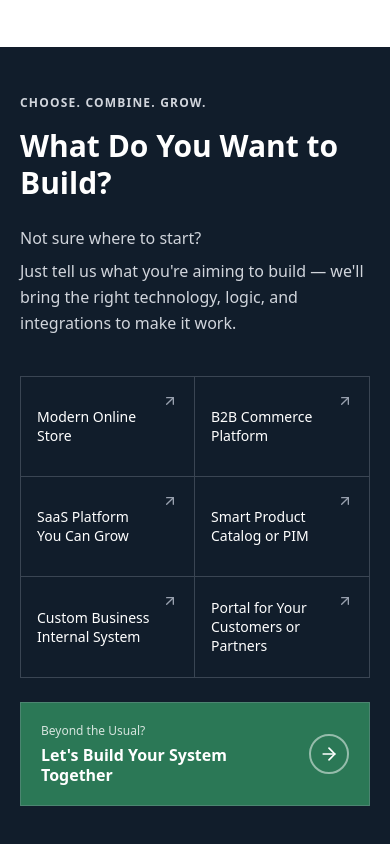
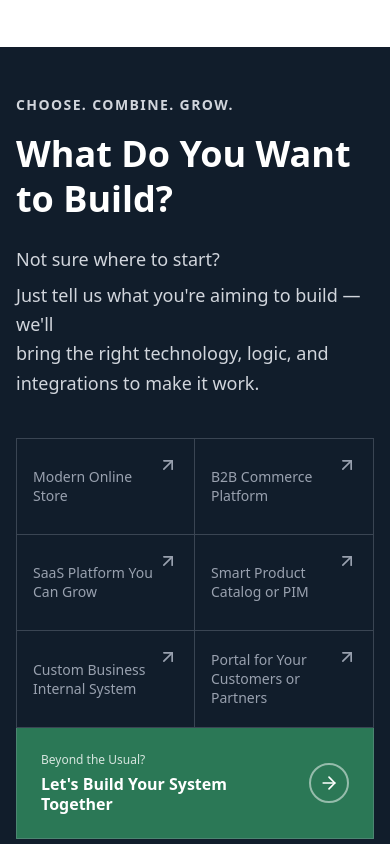
Before and after one commit to abdullah-fareed1/synergic, a Next.js app: page / in a window 390 px wide. Shown: the part 3060-3904 px from the top of the page. Built offline with nearby package versions, Linux system fonts and the light colour scheme.

Commit message:
QA Review - fixed Buildfusion section

```diff
--- a/app/home/sections/BuildFusionTopSection.tsx
+++ b/app/home/sections/BuildFusionTopSection.tsx
@@ -14,7 +14,7 @@ export default function BuildFusionTopSection() {
 
   return (
     <>
-      {/* DESKTOP VERSION - Grid Layout */}
+      {/* DESKTOP */}
       <GridSection
         bgColor="bg-[#111D2B]"
         showLines={[true, false, false, false, false]}
@@ -22,28 +22,26 @@ export default function BuildFusionTopSection() {
         desktopOnly={true}
       >
         <GridContainer className="items-start">
-          {/* LEFT — A-B */}
           <GridCol span="AB" className="pr-16 pl-8">
             <p className="text-sm text-white font-bold tracking-widest uppercase mb-6">
               CHOOSE. COMBINE. GROW.
             </p>
 
-            <h2 className="text-5xl font-bold leading-tight mb-8">
+            <h2 className="text-5xl font-extrabold leading-tight mb-8">
               What Do You Want <br />
               to Build?
             </h2>
 
-            <p className="text-lg text-gray-300 mb-2">Not sure where to start?</p>
+            <p className="text-xl text-gray-300 mb-4">Not sure where to start?</p>
 
-            <p className="text-lg text-gray-300 max-w-md leading-relaxed">
-              Just tell us what you're aiming to build — we'll bring the right
-              technology, logic, and integrations to make it work.
+            <p className="text-xl text-gray-300 leading-relaxed max-w-lg">
+              Just tell us what you're aiming to build — we'll bring<br/>
+              the right technology, logic, and integrations to <br/>
+              make it work.
             </p>
           </GridCol>
 
-          {/* RIGHT — C-D */}
           <GridCol span="CD">
-            {/* 2 × 3 Options Grid */}
             <div className="grid grid-cols-2 border border-gray-400/30">
               {buildOptions.map((title, i) => (
                 <div
@@ -56,21 +54,20 @@ export default function BuildFusionTopSection() {
                     hover:bg-white/5 transition-colors cursor-pointer
                   `}
                 >
-                  <h3 className="text-lg font-medium pr-8 leading-snug">
+                  <h3 className="text-lg text-gray-400 pr-8 leading-snug">
                     {title}
                   </h3>
 
-                  <ArrowUpRight className="absolute top-6 right-6 w-5 h-5 text-gray-400" />
+                  <ArrowUpRight className="absolute top-6 right-6 w-6 h-6 text-gray-400" />
                 </div>
               ))}
             </div>
 
-            {/* CTA — full C-D width */}
-            <div className="mt-6 border border-gray-400/30 bg-[#2B7856] hover:bg-[#4A8A6D] transition-colors cursor-pointer">
+            <div className="border border-gray-400/30 border-t-0 bg-[#2B7856] cursor-pointer">
               <div className="flex items-center justify-between p-6">
                 <div>
                   <p className="text-sm text-white/80 mb-1">Beyond the Usual?</p>
-                  <h3 className="text-xl font-bold">
+                  <h3 className="text-xl">
                     Let's Build Your System Together
                   </h3>
                 </div>
@@ -84,55 +81,54 @@ export default function BuildFusionTopSection() {
         </GridContainer>
       </GridSection>
 
-      {/* MOBILE VERSION */}
-      <section className="lg:hidden bg-[#111D2B] text-white px-5 py-12">
-        {/* Header Section */}
+      {/* MOBILE */}
+      <section className="lg:hidden bg-[#111D2B] text-white px-4 py-12">
         <div className="mb-10">
-          <p className="text-xs font-bold tracking-widest uppercase mb-4 text-gray-300">
+          <p className="text-sm font-bold tracking-widest uppercase mb-4 text-gray-300">
             CHOOSE. COMBINE. GROW.
           </p>
 
-          <h2 className="text-3xl font-bold leading-tight mb-6">
-            What Do You Want to Build?
+          <h2 className="text-4xl font-extrabold leading-tight mb-6">
+            What Do You Want<br />
+            to Build?
           </h2>
 
-          <p className="text-base text-gray-300 mb-2 font-medium">
+          <p className="text-lg text-gray-300 mb-2">
             Not sure where to start?
           </p>
 
-          <p className="text-base text-gray-300 leading-relaxed">
-            Just tell us what you're aiming to build — we'll bring the right
-            technology, logic, and integrations to make it work.
+          <p className="text-lg text-gray-300 leading-relaxed">
+            Just tell us what you're aiming to build — we'll<br />
+            bring the right technology, logic, and<br />
+            integrations to make it work.
           </p>
         </div>
 
-        {/* Build Options - 2 Column Grid */}
         <div className="grid grid-cols-2 border border-gray-400/30">
           {buildOptions.map((title, i) => (
             <div
               key={title}
               className={`
-                relative p-4 min-h-25 flex items-center
+                relative p-4 h-24 flex items-center
                 border-gray-400/30
                 ${i % 2 === 0 ? "border-r" : ""}
                 ${i < 4 ? "border-b" : ""}
-                hover:bg-white/5 transition-colors cursor-pointer
+                cursor-pointer
               `}
             >
-              <h3 className="text-sm font-medium pr-6 leading-snug">
+              <h3 className="text-sm text-gray-400 pr-6 leading-snug">
                 {title}
               </h3>
-              <ArrowUpRight className="absolute top-4 right-4 w-4 h-4 text-gray-400" />
+              <ArrowUpRight className="absolute top-4 right-4 w-5 h-5 text-gray-400" />
             </div>
           ))}
         </div>
 
-        {/* CTA Button */}
-        <div className="mt-6 border border-gray-400/30 bg-[#2B7856] hover:bg-[#4A8A6D] transition-colors cursor-pointer">
-          <div className="flex items-center justify-between p-5">
+        <div className="border border-gray-400/30 border-t-0 bg-[#2B7856] cursor-pointer">
+          <div className="flex items-center justify-between p-6">
             <div className="pr-4">
               <p className="text-xs text-white/80 mb-1.5">Beyond the Usual?</p>
-              <h3 className="text-base font-bold leading-tight">
+              <h3 className="text-base font-semibold leading-tight">
                 Let's Build Your System Together
               </h3>
             </div>
```
